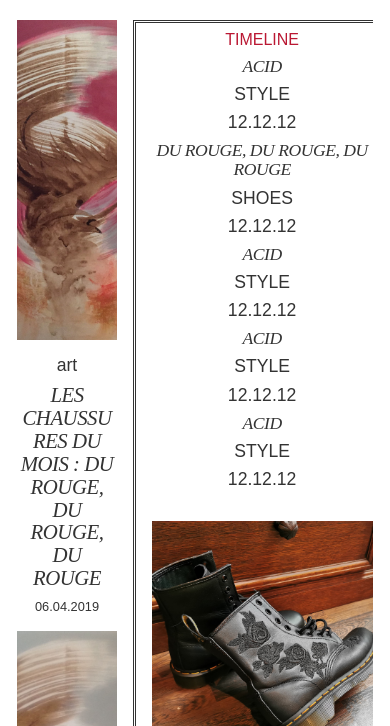
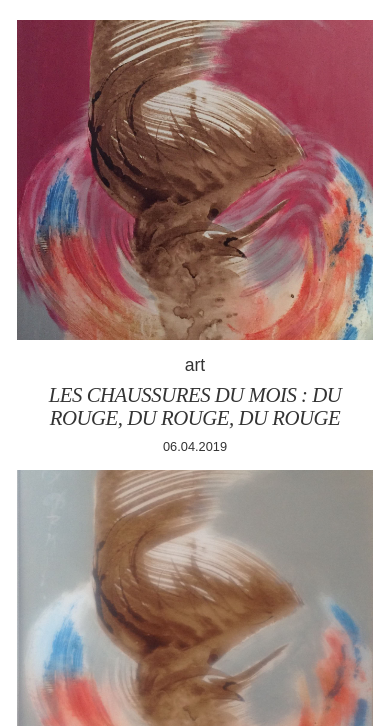
Before and after one commit to ClaireMarieV/blogReact, a Gatsby site: page /art in a window 390 px wide. Shown: the part 118-844 px from the top of the page. Built offline with nearby package versions, Linux system fonts and the light colour scheme; Gatsby itself is replaced by a stand-in of ours; a web font is replaced by a local one.

Commit message:
display one sur la timeline en media queries

```diff
--- a/src/components/aside.css
+++ b/src/components/aside.css
@@ -5,3 +5,9 @@
     border-top: double;
     padding-left: 1em;
 }
+
+@media (max-width: 990px){
+    .aside {
+        display: none;
+    }
+}
--- a/src/components/grid.css
+++ b/src/components/grid.css
@@ -15,9 +15,16 @@
     overflow: hidden;
 }
 
+@media (max-width: 990px) {
+    .grid {
+        width: 100%;
+    }
+}
+
 @media (max-width: 860px) {
     .grid {
         grid-template-columns: repeat(2, minmax(0, 1fr));
+
     }
 
     .grid > .grid-full {
--- a/src/components/header.css
+++ b/src/components/header.css
@@ -44,3 +44,8 @@ nav > h2 > a {
     text-decoration: none;
     color: black;
 }
+@media( max-width: 770px) {
+    nav > ul {
+
+    }
+}
--- a/src/components/linkInstagram.css
+++ b/src/components/linkInstagram.css
@@ -16,10 +16,10 @@
 }
 .text > h5 {
     text-align: center;
-     color: #ba1833;
-     margin: 0.5em;
-     font-family: astoria-sans-condensed, sans-serif;
-     font-weight: 100;
-     font-size: 1rem;
-     margin-bottom: 0.5em;
+    color: #ba1833;
+    margin: 0.5em;
+    font-family: astoria-sans-condensed, sans-serif;
+    font-weight: 100;
+    font-size: 1.3rem;
+    margin-bottom: 0.5em;
  }
```
